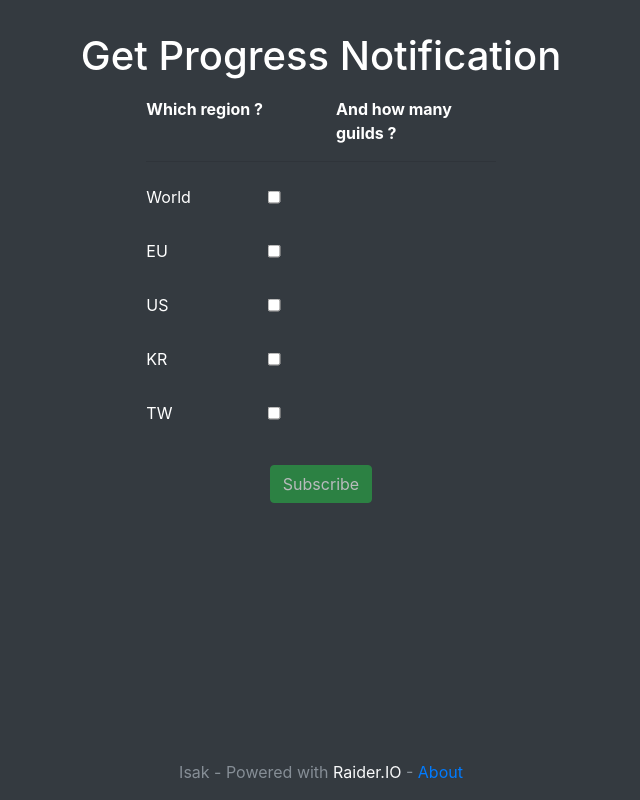
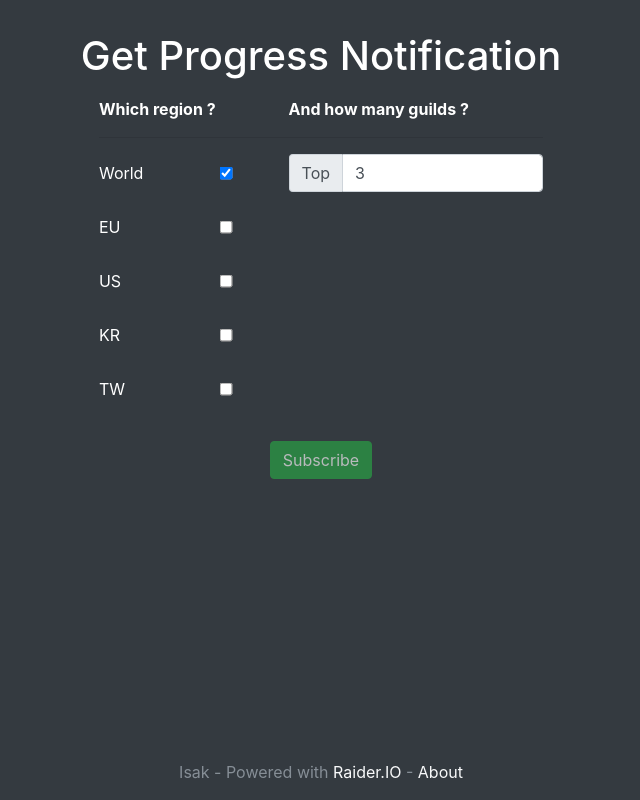
Before and after one commit to WFrancois/progress-notification, a PHP site: template templates/register.html.twig in a window 1280 px wide. Shown: the whole page, without its empty margins (319-959 px from the left). Run offline with PHP 8.4, Linux system fonts and the light colour scheme; the template is opened without the code that fills it: most values are stand-ins (such as "Sample title", 1, 10 or a date in 2020); some libraries are stand-ins or nearby versions.

Commit message:
Fix getCurrentData; check world by default

```diff
--- a/public/js/register.js
+++ b/public/js/register.js
@@ -13,23 +13,23 @@ function getCurrentData() {
     var data = {};
     var inputWorld = $('#advanced_world');
     if(inputWorld.css('display') !== 'none') {
-        data.world = inputWorld.val();
+        data.world = inputWorld.find('input').val();
     }
     var inputUS = $('#advanced_us');
     if(inputUS.css('display') !== 'none') {
-        data.us = inputUS.val();
+        data.us = inputUS.find('input').val();
     }
     var inputEU = $('#advanced_eu');
     if(inputEU.css('display') !== 'none') {
-        data.eu = inputEU.val();
+        data.eu = inputEU.find('input').val();
     }
     var inputKR = $('#advanced_kr');
     if(inputKR.css('display') !== 'none') {
-        data.kr = inputKR.val();
+        data.kr = inputKR.find('input').val();
     }
     var inputTW = $('#advanced_tw');
     if(inputTW.css('display') !== 'none') {
-        data.tw = inputTW.val();
+        data.tw = inputTW.find('input').val();
     }
 
     return data;
--- a/templates/components/base.html.twig
+++ b/templates/components/base.html.twig
@@ -18,7 +18,7 @@
     {% block content %}{% endblock %}
     <footer class="fixed-bottom text-center text-secondary">
         <p>
-            Isak - Powered with <a href="https://raider.io" class="text-light">Raider.IO</a> - <a href="{{ path_for('aboutPage') }}">About</a>
+            Isak - Powered with <a href="https://raider.io" class="text-light">Raider.IO</a> - <a href="{{ path_for('aboutPage') }}" class="text-light">About</a>
         </p>
     </footer>
 </div>
--- a/templates/register.html.twig
+++ b/templates/register.html.twig
@@ -8,28 +8,28 @@
             <div class="col-5 col-lg-2">
                 <b>Which region ?</b>
             </div>
-            <div class="col-7 col-lg-2">
+            <div class="col-7 col-lg-3">
                 <b>And how many guilds ?</b>
             </div>
         </div>
         <div class="row justify-content-lg-center">
-            <div class="col-lg-4">
+            <div class="col-lg-5">
                 <hr>
             </div>
         </div>
         {% set region = {'world': 'World', 'eu': 'EU', 'us': 'US', 'kr': 'KR', 'tw': 'TW'} %}
         {% for key, label in region %}
             <div class="form-group row justify-content-lg-center">
-                <label for="checkbox_{{ key }}" class="col-1 col-form-label">{{ label }}</label>
+                <label for="checkbox_{{ key }}" class="col-lg-1 col-1 col-form-label">{{ label }}</label>
                 <div class="col-4 col-lg-1">
                     <div class="checkbox-active">
                         <input type="checkbox" id="checkbox_{{ key }}" class="js--checkbox-active"
-                               data-target="advanced_{{ key }}"
+                               data-target="advanced_{{ key }}" {% if key == 'world' %}checked{% endif %}
                                title="Activate {{ label }}">
                     </div>
                 </div>
-                <div class="col-6 col-lg-2">
-                    <div class="input-group" id="advanced_{{ key }}" style="display:none;">
+                <div class="col-6 col-lg-3">
+                    <div class="input-group" id="advanced_{{ key }}" {% if key != 'world' %} style="display:none;" {% endif %}>
                         <span class="input-group-addon">Top</span>
                         <input title="Top {{ label }}" type="number" class="form-control" value="3" min="1" max="10">
                     </div>
```
